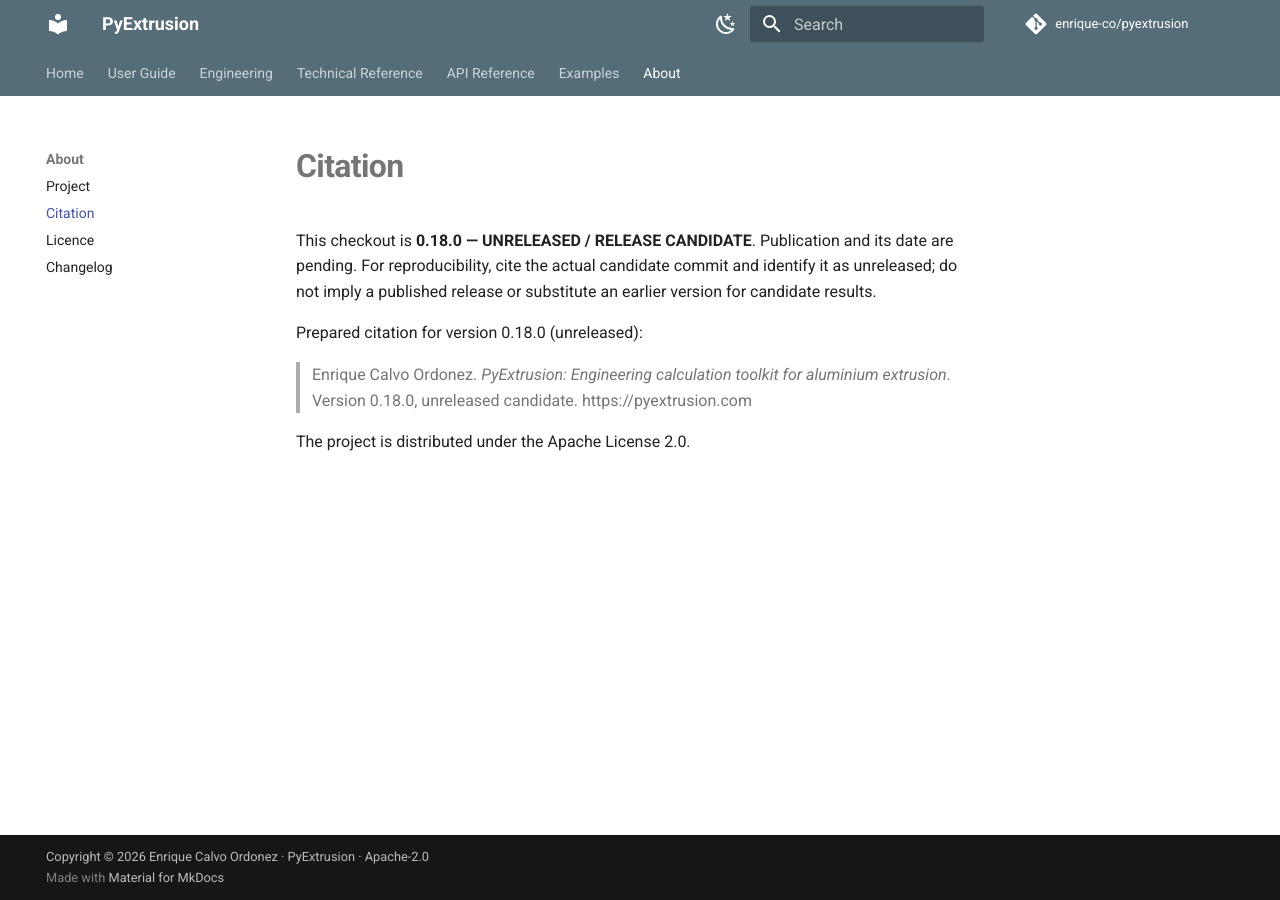
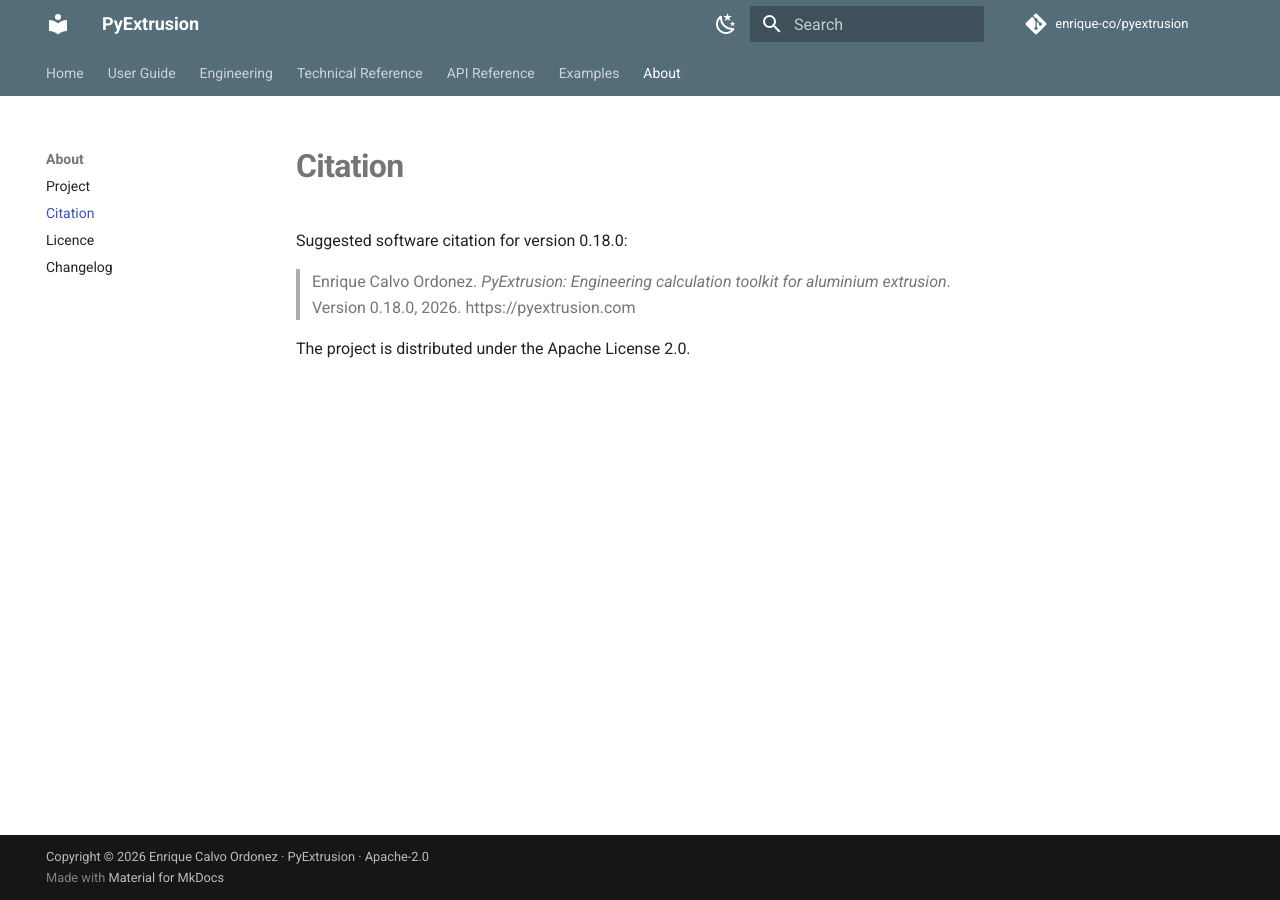
Before and after one commit to enrique-co/pyextrusion, an MkDocs documentation site: the page built from docs/about/citation.md, in a window 1280 px wide. Built offline with MkDocs 1.6.1 and Material for MkDocs 9.7.7, drawn with Linux system fonts in a browser that asks for light colours; comment, search, counter and statistics services are not loaded.

Commit message:
Finalize public citation for 0.18.0

```diff
--- a/docs/about/citation.md
+++ b/docs/about/citation.md
@@ -1,9 +1,7 @@
 # Citation
 
-This checkout is **0.18.0 — UNRELEASED / RELEASE CANDIDATE**. Publication and its date are pending. For reproducibility, cite the actual candidate commit and identify it as unreleased; do not imply a published release or substitute an earlier version for candidate results.
+Suggested software citation for version 0.18.0:
 
-Prepared citation for version 0.18.0 (unreleased):
-
-> Enrique Calvo Ordonez. *PyExtrusion: Engineering calculation toolkit for aluminium extrusion*. Version 0.18.0, unreleased candidate. https://pyextrusion.com
+> Enrique Calvo Ordonez. *PyExtrusion: Engineering calculation toolkit for aluminium extrusion*. Version 0.18.0, 2026. https://pyextrusion.com
 
 The project is distributed under the Apache License 2.0.
```
